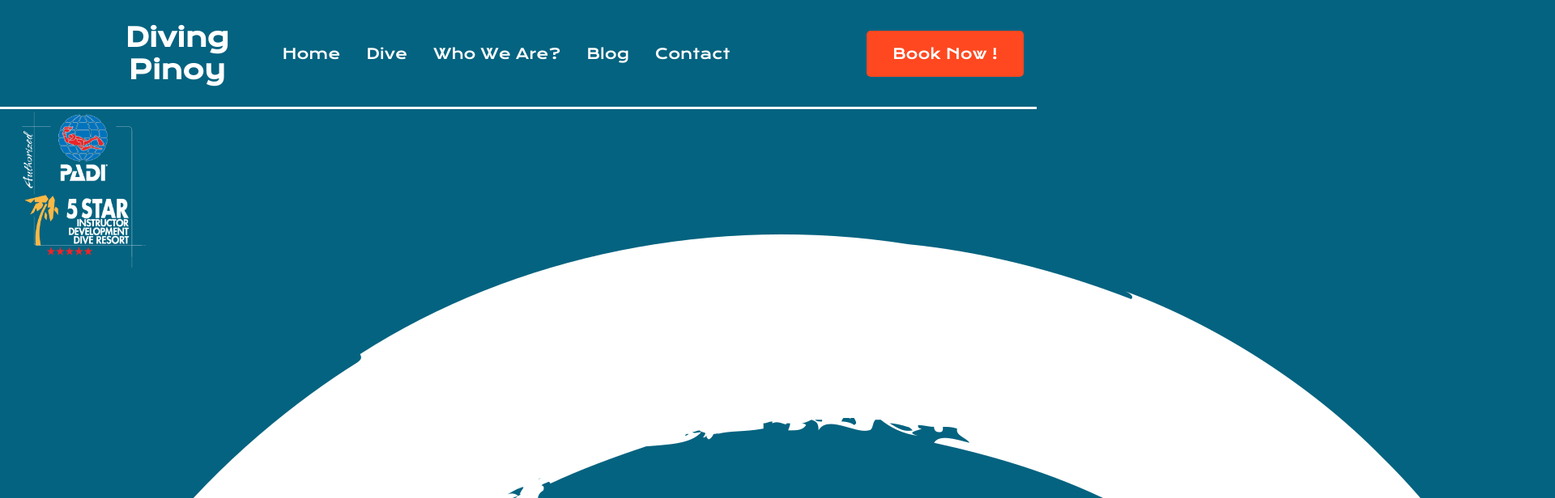
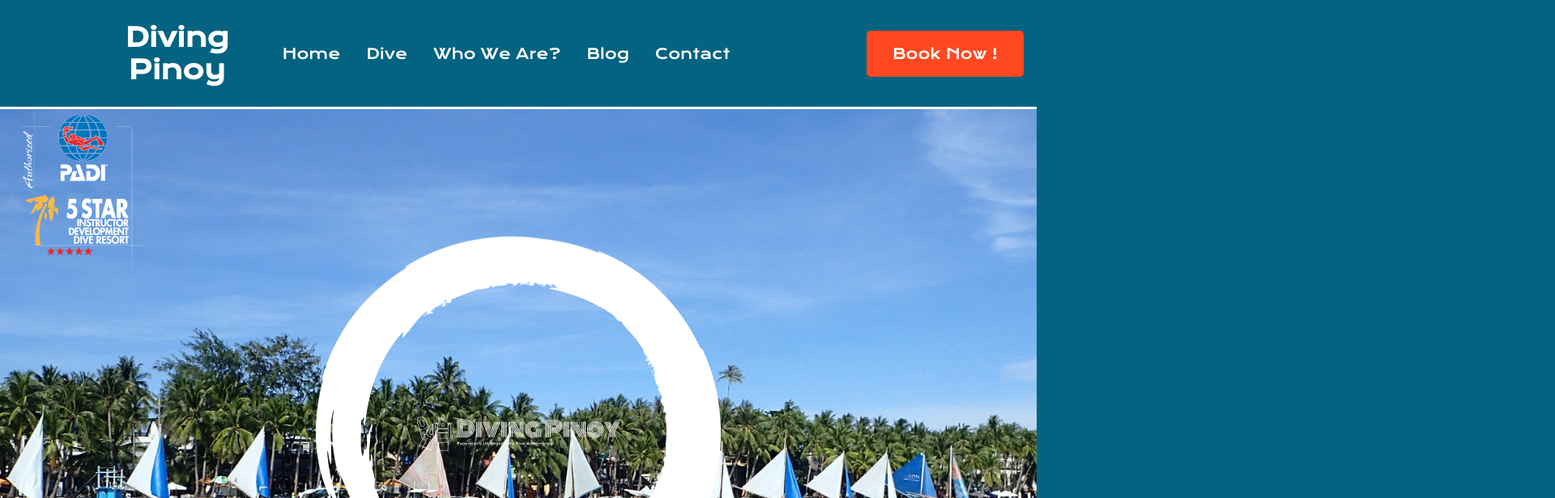
Before and after one commit to CiscoMerchan/diving_pinoy__Webapp, a React (Create React App) app: page / in a window 1280 px wide. Shown: the top 616 px of the page at 81% size, 1920 px wide, since content can reach past the window. Built offline with nearby package versions, Linux system fonts and the light colour scheme.

Commit message:
add logo style in Header.css

```diff
--- a/src/container/header/header.css
+++ b/src/container/header/header.css
@@ -4,6 +4,16 @@
 	max-width: 100%;
 	margin: 0;
     position: relative;
+}
+
+.logo {
+	position: absolute;
+	top: 50%;
+	left: 50%;
+	transform: translate(-50%, -50%);
+	z-index: 900;
+	max-width: 500px;
+	width: 50%;
 }
 
 .bg_img{
@@ -13,7 +23,7 @@
 }
 
 .icon {
-	z-index: 1;
+	z-index: 100;
 	position: absolute;
 	top: -25px;
 	left: 10px;
```
